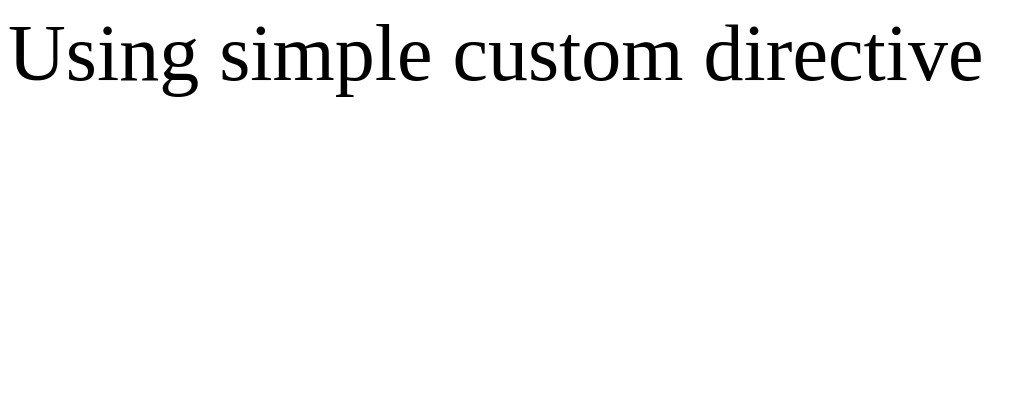
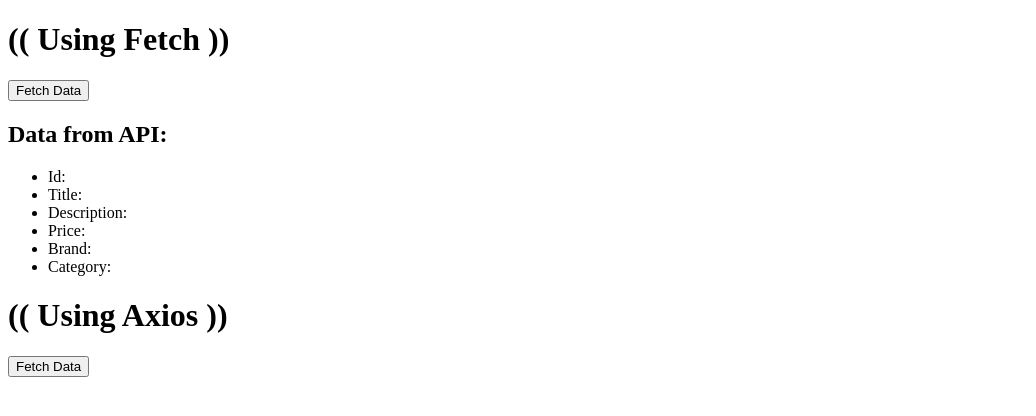
Before and after one commit to suyogghate/VueJS, a Vue app in the folder vue-composition-api/: page / in a window 1280 px wide. Shown: the top 416 px of the page, without its empty margins (0-1036 px from the left). Built offline with nearby package versions, Linux system fonts and the light colour scheme.

Commit message:
fetching data with fetch and axios

```diff
--- a/vue-composition-api/src/App.vue
+++ b/vue-composition-api/src/App.vue
@@ -75,7 +75,12 @@
 
   <!-- <CounterComponent /> -->
 
-  <MyComponent3 />
+  <!-- <MyComponent3 /> -->
+
+  <!-- <MainComponent /> -->
+
+  <GettingDataWithFetch />
+  <GettingDataWithAxios />
 </template>
 
 <script setup>
@@ -109,7 +114,10 @@
 // import RefComponent from './components/RefComponent.vue';
 // import ToggleFriends from './components/ToggleFriends.vue';
 // import CounterComponent from './components/CounterComponent.vue';
-import MyComponent3 from './components/MyComponent3.vue';
+// import MyComponent3 from './components/MyComponent3.vue';
+// import MainComponent from './components/DynamicComponents/MainComponent.vue';
+import GettingDataWithFetch from './components/DataFetching/GettingDataWithFetch.vue';
+import GettingDataWithAxios from './components/DataFetching/GettingDataWithAxios.vue';
 
 
 // import StaticPropsComponent from './components/StaticPropsComponent.vue';
--- /dev/null
+++ b/vue-composition-api/src/components/DataFetching/GettingDataWithAxios.vue
@@ -0,0 +1,21 @@
+<template>
+    <h1>(( Using Axios ))</h1>
+    <button @click="fetchData">Fetch Data</button>
+    <pre>{{ data }}</pre>
+</template>
+
+<script setup>
+import { ref } from 'vue';
+import axios from 'axios';
+
+const data = ref(null)
+
+const fetchData = async() => {
+    try{
+        const response = await axios.get('https://api.freeapi.app/api/v1/public/randomproducts/product/random')
+        data.value = response.data
+    } catch (error) {
+        console.error(`Error fetching data: ${error}`);
+    }
+}
+</script>
--- /dev/null
+++ b/vue-composition-api/src/components/DataFetching/GettingDataWithFetch.vue
@@ -0,0 +1,58 @@
+<template>
+    <div>
+        <h1>(( Using Fetch  ))</h1>
+        <button @click="fetchData">Fetch Data</button>
+    </div>
+
+    <div>
+        <h2>Data from API:</h2>
+        <!-- <pre>{{ data.data }}</pre> -->
+
+        <ul>
+            <li>Id: {{ id }}</li>
+            <li>Title: {{ title }}</li>
+            <li>Description: {{ description }}</li>
+            <li>Price: {{ price }}</li>
+            <li>Brand: {{ brand }}</li>
+            <li>Category: {{ category }}</li>
+        </ul>
+
+
+    </div>
+</template>
+
+<script setup>
+import { ref } from 'vue';
+
+// const data = ref(null);
+
+const id = ref(null);
+const title = ref('');
+const description = ref('');
+const price = ref(null);
+const brand = ref('');
+const category = ref('');
+
+const fetchData = () => {
+    // Make d GET request using fetch
+    fetch('https://api.freeapi.app/api/v1/public/randomproducts/product/random')
+    .then((response) => {
+        if(!response.ok){
+            throw new Error(`HTTP error! Status: ${response.status}`)
+        }
+
+        // Parse the JSON response
+        return response.json()
+    }).then((responseData) => {
+        console.log(responseData);
+        id.value = responseData.data.id;
+        title.value = responseData.data.title;
+        description.value = responseData.data.description;
+        price.value = responseData.data.price;
+        brand.value = responseData.data.brand;
+        category.value = responseData.data.category;
+    }).catch((error) => {
+        console.error(`Error fetching data: ${error}`);
+    })
+}
+</script>
```
